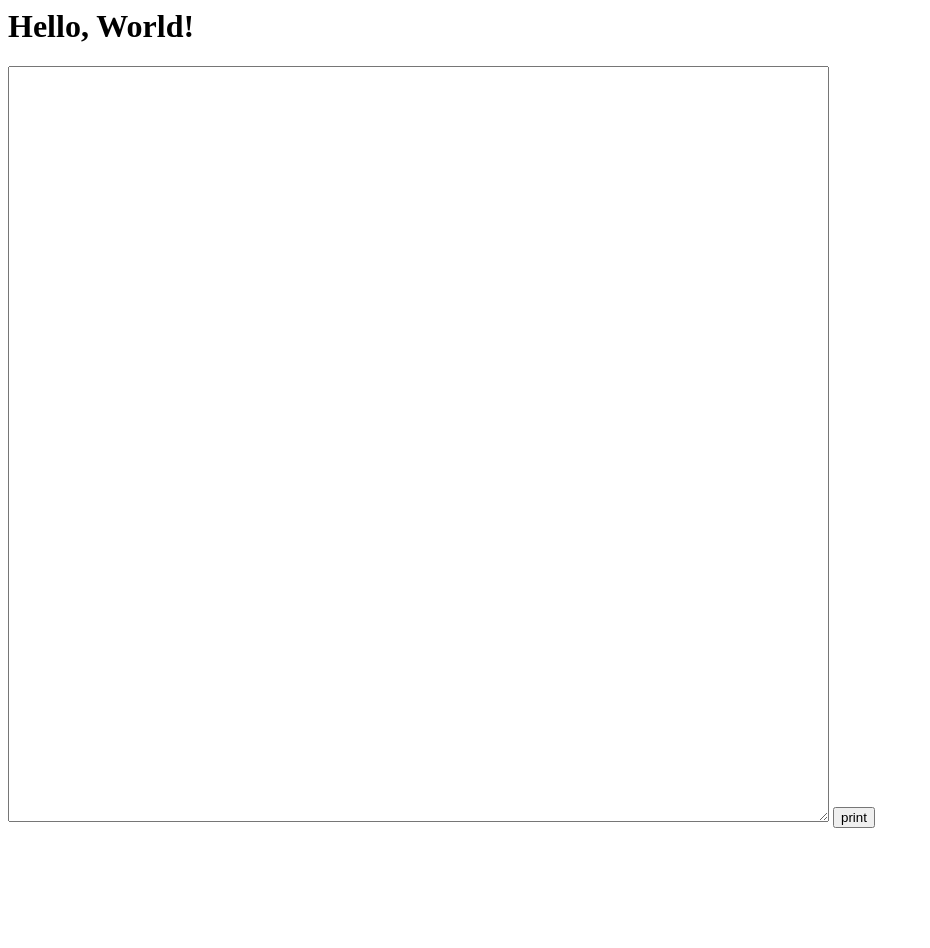
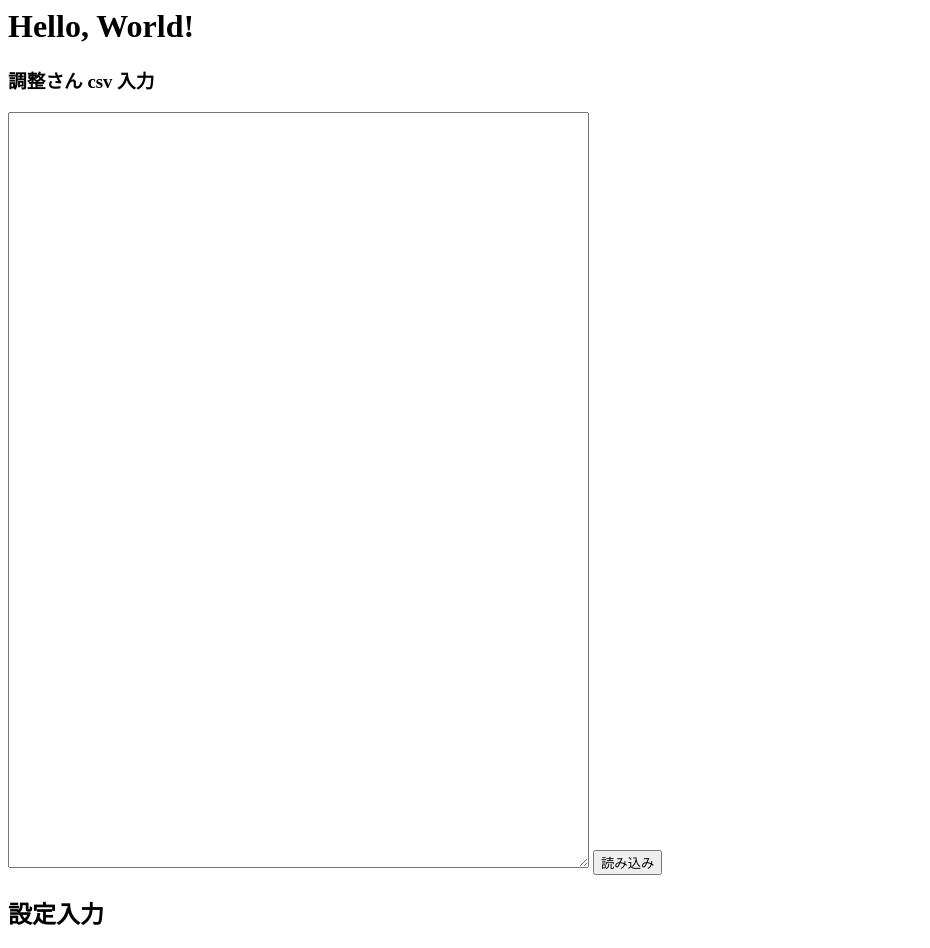
Before and after one commit to a1danwashitu/chousei-hero, a plain HTML site: page docs/index.html in a window 1280 px wide. Shown: the top 948 px of the page, without its empty margins (0-930 px from the left). Before the commit the page ends 836 px from the top, so only its background shows below. Drawn offline with Linux system fonts and the light colour scheme; no server answers.

Commit message:
test page

```diff
--- a/docs/index.html
+++ b/docs/index.html
@@ -14,8 +14,11 @@
    </head>
     <body>
         <h1>Hello, World!</h1>
-        <textarea id="text0" cols="100" rows="50" wrap="off"></textarea>
-        <button onClick="output('text0');" id="printButton">print</button>
-        <div id="output"></div>
+        <h3>調整さん csv 入力</h3>
+        <textarea id="text0" cols="70" rows="50" wrap="off"></textarea>
+        <button onClick="output('text0');" id="printButton">読み込み</button>
+
+        <h2>設定入力</h2>
+        <textarea id="output" cols="70" rows="50" wrap="off"></textarea>
     </body>
 </html>
```
